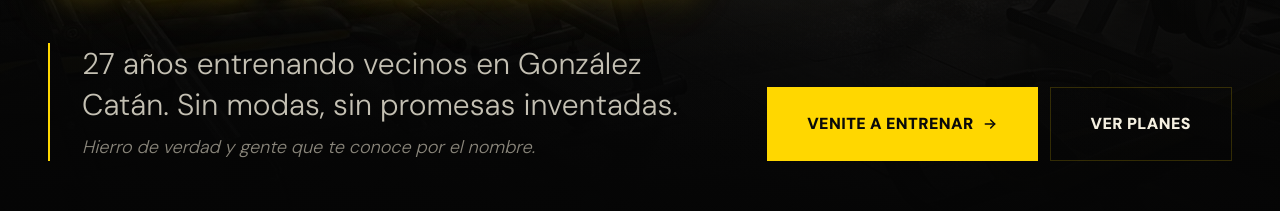
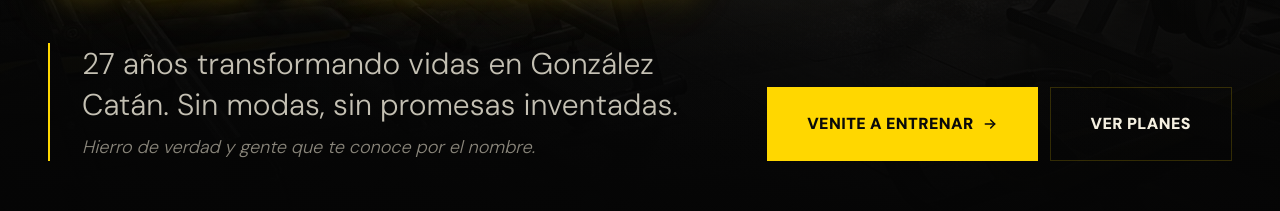
Before and after one commit to JonBog/GymCrisWeb, a Next.js app: page / in a window 1280 px wide. Shown: the part 543-754 px from the top of the page. Built offline with nearby package versions, Linux system fonts and the light colour scheme.

Commit message:
feat(copy): hero y metadata pasan de 'entrenando vecinos' a 'transformando vidas'

```diff
--- a/src/app/layout.tsx
+++ b/src/app/layout.tsx
@@ -24,7 +24,7 @@ const spaceGrotesk = Space_Grotesk({
 export const metadata: Metadata = {
   title: "Gimnasio Cris · Templo del fierro en González Catán",
   description:
-    "27 años entrenando vecinos en Río de la Plata 7462, González Catán. Musculación, peso libre, cardio y rutinas hechas a mano. Vení a entrenar en serio.",
+    "27 años transformando vidas en Río de la Plata 7462, González Catán. Musculación, peso libre, cardio y rutinas hechas a mano. Vení a entrenar en serio.",
   manifest: "/manifest.json",
   appleWebApp: {
     capable: true,
--- a/src/app/page.tsx
+++ b/src/app/page.tsx
@@ -253,7 +253,7 @@ export default function Home() {
 
               <div className="flex flex-col lg:flex-row gap-10 lg:gap-16 lg:items-end">
                 <p className="text-lg md:text-2xl lg:text-3xl font-light text-gym-text-secondary leading-snug max-w-2xl border-l-2 border-gym-gold pl-6 md:pl-8 flex-1">
-                  27 años entrenando vecinos en González Catán. Sin modas, sin promesas inventadas.
+                  27 años transformando vidas en González Catán. Sin modas, sin promesas inventadas.
                   <span className="block mt-2 text-gym-text-tertiary text-base md:text-lg italic">
                     Hierro de verdad y gente que te conoce por el nombre.
                   </span>
```
